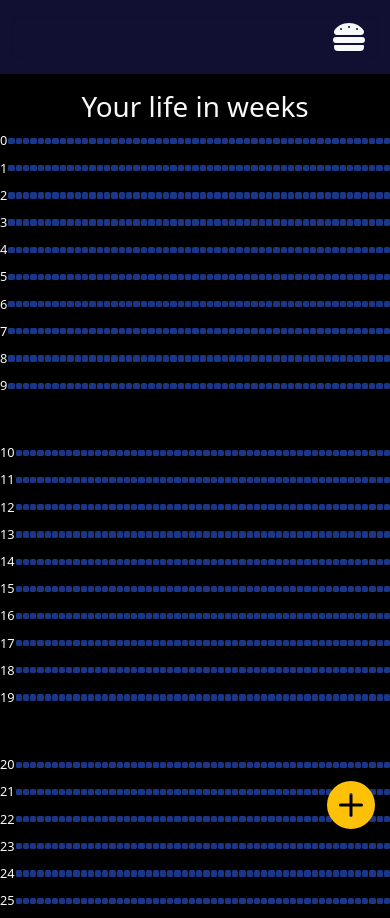
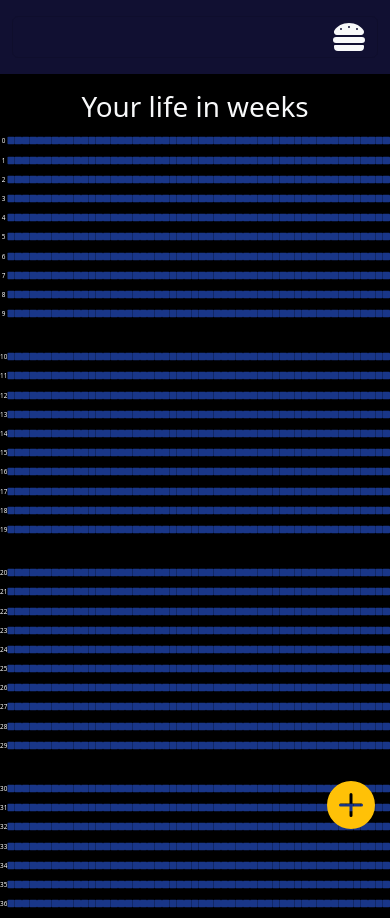
Before and after one commit to BShowen/your-life-in-weeks, a React (Create React App) app: page / in a window 390 px wide. Both pictures are taken after typing "2020-01-15" into the empty fields and a click on the button "Submit". Built offline with nearby package versions, Linux system fonts and the light colour scheme.

Commit message:
Refactor for better viewing on mobile

```diff
--- a/src/App.css
+++ b/src/App.css
@@ -21,6 +21,12 @@
   transition: transform 250ms;
 }
 
+#year{
+  width: 200vw;
+  transform-origin: left;
+  transform: scale(0.5);
+  z-index: 0;
+}
 
 @media only screen and (min-width: 992px) { /* for screens wider than 992px */
   #app-container {
@@ -34,4 +40,14 @@
   #add-button:hover{
     color: #d6a100;
   }
+
+  #year{
+    width: 100%;
+    transform: none;
+    gap: 2px;
+  }
+
+  #decade{
+    gap: 10px;
+  }
 }
--- a/src/components/AddButton.js
+++ b/src/components/AddButton.js
@@ -4,6 +4,10 @@ import { BsPlusCircleFill } from "react-icons/bs";
 export default class AddButton extends Component {
   render() {
     const { clickHandler } = this.props;
-    return <BsPlusCircleFill onClick={clickHandler} id="add-button" />;
+    return (
+      <div style={{ zIndex: 1 }}>
+        <BsPlusCircleFill onClick={clickHandler} id="add-button" />
+      </div>
+    );
   }
 }
--- a/src/components/Decade.js
+++ b/src/components/Decade.js
@@ -1,5 +1,4 @@
 import React, { Component } from "react";
-import { Stack } from "react-bootstrap";
 import Year from "./Year";
 import { DateTime } from "luxon";
 
@@ -48,9 +47,9 @@ export default class Decade extends Component {
 
   render() {
     return (
-      <Stack className="mb-5" gap={2}>
+      <div id="decade" className="mb-4 d-flex flex-column">
         {this.years()}
-      </Stack>
+      </div>
     );
   }
 }
--- a/src/components/Year.js
+++ b/src/components/Year.js
@@ -41,8 +41,8 @@ export default class Year extends Component {
   render() {
     return (
       <div
-        className="d-flex flex-row justify-content-between  align-items-center flex-nowrap"
-        style={{ gap: "1px" }}
+        className="d-flex flex-row justify-content-between align-items-center flex-nowrap"
+        id="year"
       >
         <div
           style={{
```
